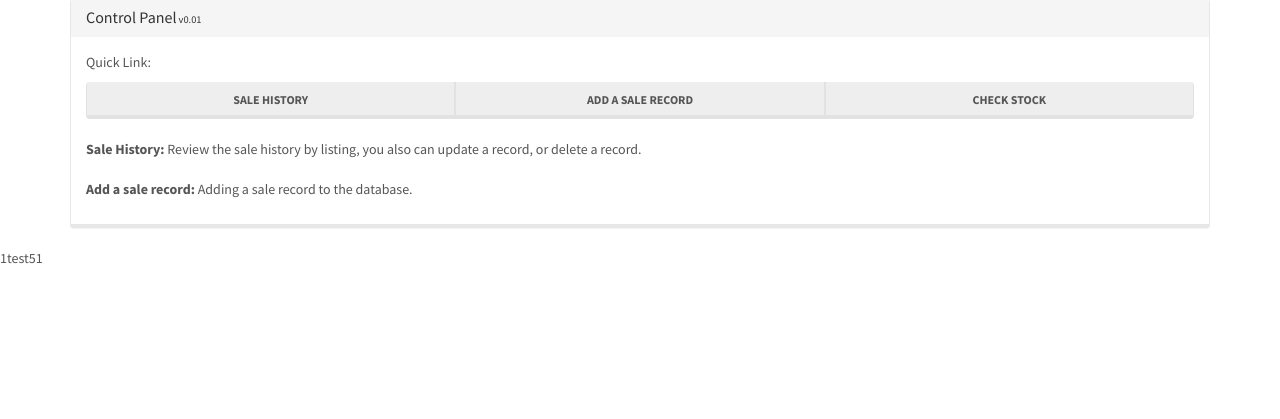
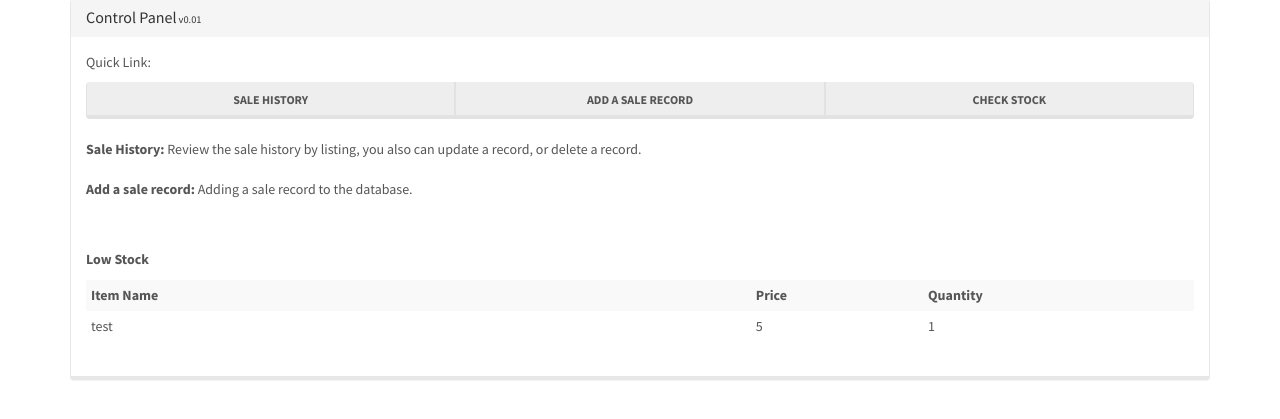
Before and after one commit to neroc7/dp2project, a PHP site: page / in a window 1280 px wide. Shown: the part 181-600 px from the top of the page. Run offline with PHP 8.4, Linux system fonts and the light colour scheme; data comes from the database, SQL or seed files in the repository; data that the repository does not hold is empty.

Commit message:
Stock alarm
Complete

```diff
--- a/webapp/index.php
+++ b/webapp/index.php
@@ -45,13 +45,15 @@
 						<br/><p><strong>Sale History: </strong>Review the sale history by listing, you also can update a record, or delete a record.<br/><br/><strong>Add a sale record: </strong>Adding a sale record to the database.</p>
 
 
+<br/><br/><strong> Low Stock</strong></p>
 
-					</div>
-				</div>
-			</div>
-		</div>
+					<table class="table table-hover table-striped table-condensed">
+						<tr>
 
-	</div>
+							<th style="width:60%;">Item Name</th>
+							<th>Price</th>
+							<th>Quantity</th>
+						</tr>
 						<?php
 
 							require_once "settings.php";
@@ -60,7 +62,7 @@
 							if (!$conn) {
 								echo "<p>Database connection failure</p>";
 							} else {
-								$query = "SELECT p.id, p.name, p.price, s.quantity FROM product p LEFT JOIN stock s ON p.id = s.id where s.quantity < 10 ORDER BY p.id;";
+								$query = "SELECT p.id, p.name, p.price, s.quantity FROM product p LEFT JOIN stock s ON p.id = s.id where s.quantity < 10 or s.quantity is null ORDER BY p.id;";
 								$result = mysqli_query($conn, $query);
 
 								if (!$result) {
@@ -75,12 +77,15 @@
 										$item_name = $row['name'];
 
 										echo "<tr>";
-										echo "<td>", $row['id'], "</td>";
 										echo "<td>", $row['name'],"</td>";
 										echo "<td>", $row['price'],"</td>";
 										echo "<td>", $row['quantity'],"</td>";
+										?>
+
+
+
+										<?php
 										echo "</tr>";
-
 									}
 								}
 
@@ -90,6 +95,16 @@
 							mysqli_close($conn);
 
 						?>
+
+					</table>
+
+					</div>
+				</div>
+			</div>
+		</div>
+
+	</div>
+
 
 	<script type="text/javascript">
 
```
